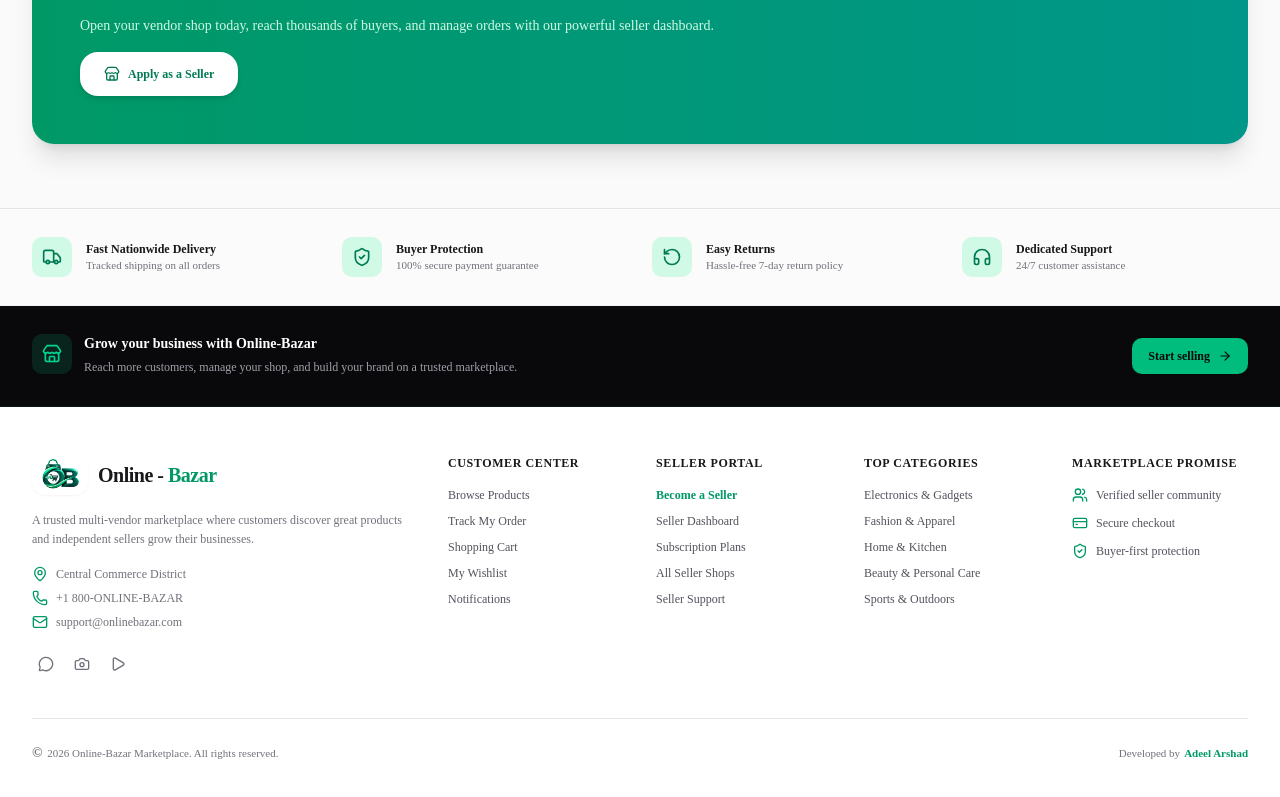
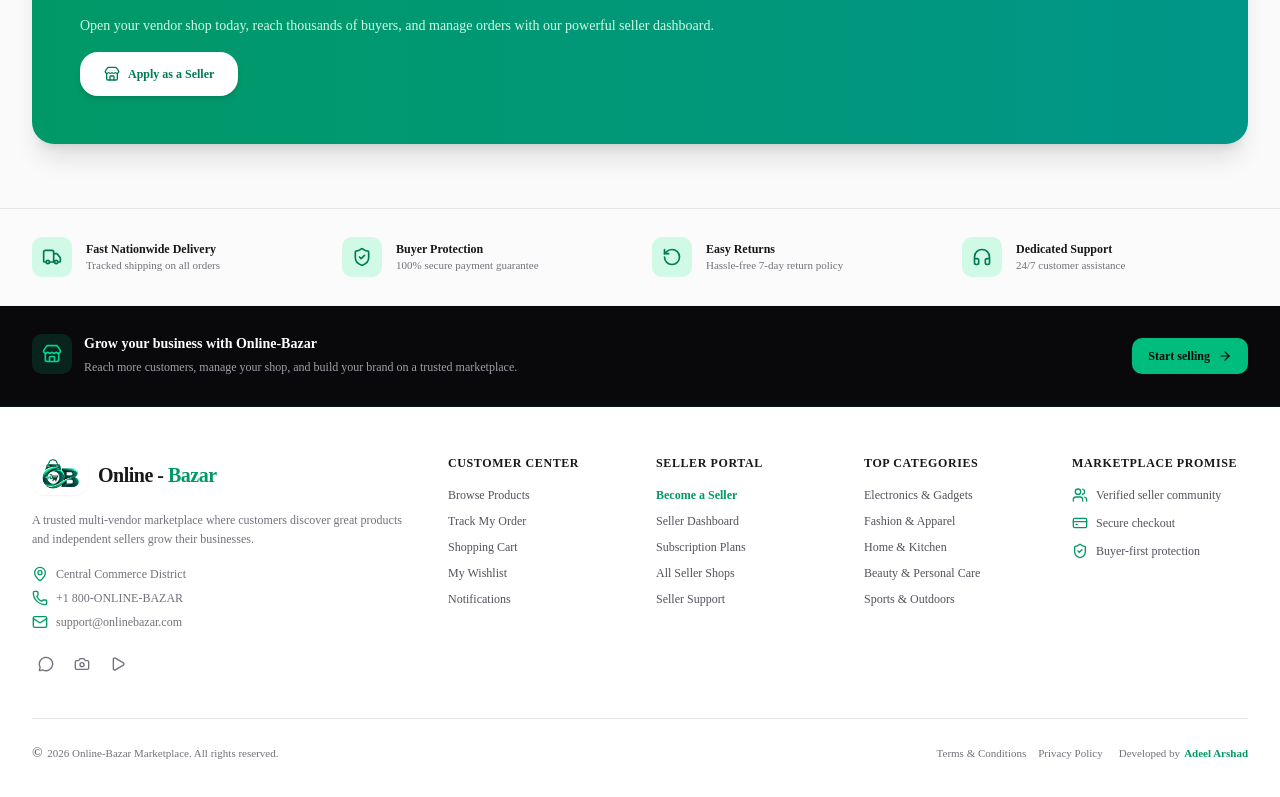
Before and after one commit to adeelarshad601-spec/online-bazar, a Next.js app in the folder frontend/: page / in a window 1280 px wide. Shown: the part 1622-2419 px from the top of the page. Built offline with nearby package versions, Linux system fonts and the light colour scheme; no server answers.

Commit message:
feat: update footer with links to Terms & Conditions and Privacy Policy for improved user access

```diff
--- a/frontend/src/components/layout/Footer.tsx
+++ b/frontend/src/components/layout/Footer.tsx
@@ -255,7 +255,16 @@ export default function Footer() {
         {/* Bottom Bar */}
         <div className="mt-10 flex flex-col items-center justify-between gap-4 border-t border-zinc-200 pt-6 text-[11px] text-zinc-500 sm:flex-row dark:border-zinc-800">
           <p><span className="mr-0.5 text-sm font-semibold">©</span> {new Date().getFullYear()} Online-Bazar Marketplace. All rights reserved.</p>
-          <div className="flex items-center gap-1">
+          <div className="flex flex-wrap items-center justify-center gap-x-4 gap-y-2">
+            <div className="flex items-center gap-3">
+              <Link href="/terms" className="transition-colors hover:text-emerald-600 hover:underline">
+                Terms & Conditions
+              </Link>
+              <Link href="/privacy" className="transition-colors hover:text-emerald-600 hover:underline">
+                Privacy Policy
+              </Link>
+            </div>
+            <div className="flex items-center gap-1">
             <span>Developed by</span>
             <Link
               href="https://mradeel.vercel.app"
@@ -265,6 +274,7 @@ export default function Footer() {
             >
               Adeel Arshad
             </Link>
+            </div>
           </div>
         </div>
       </div>
```
